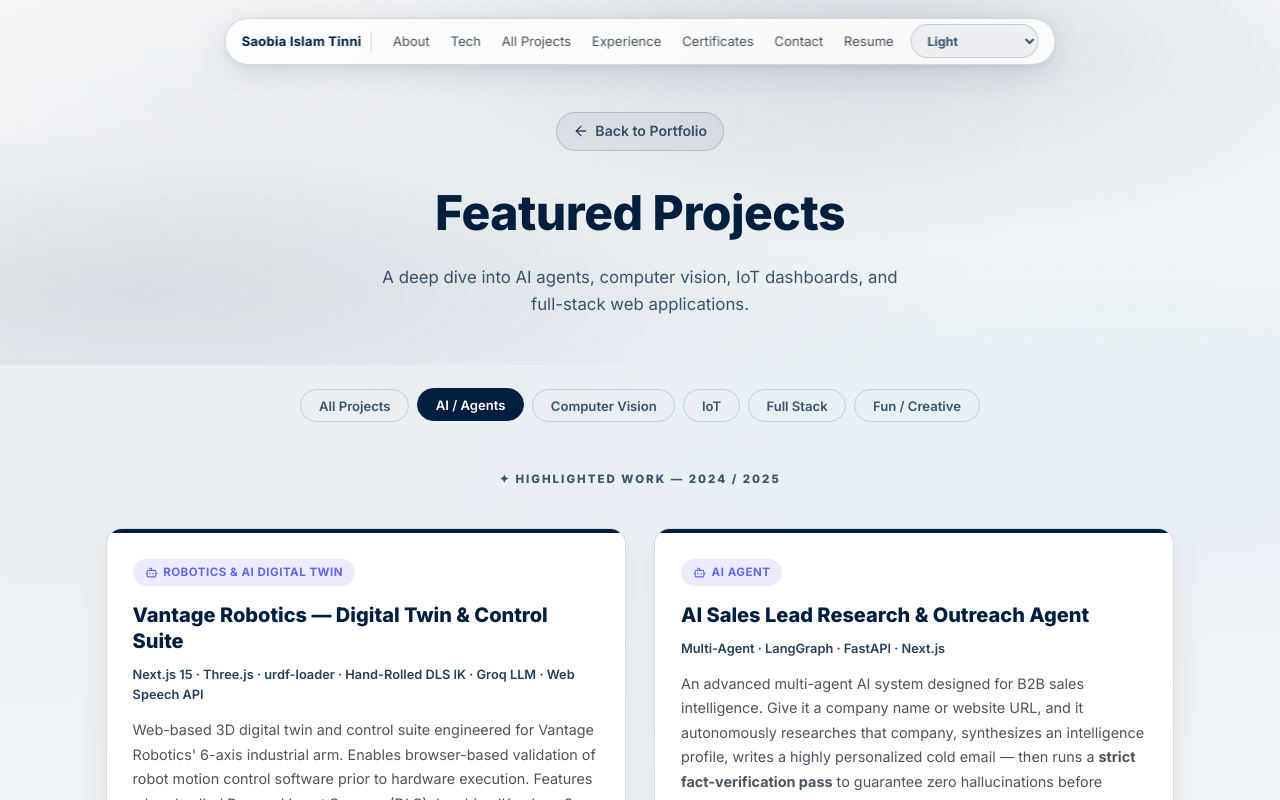
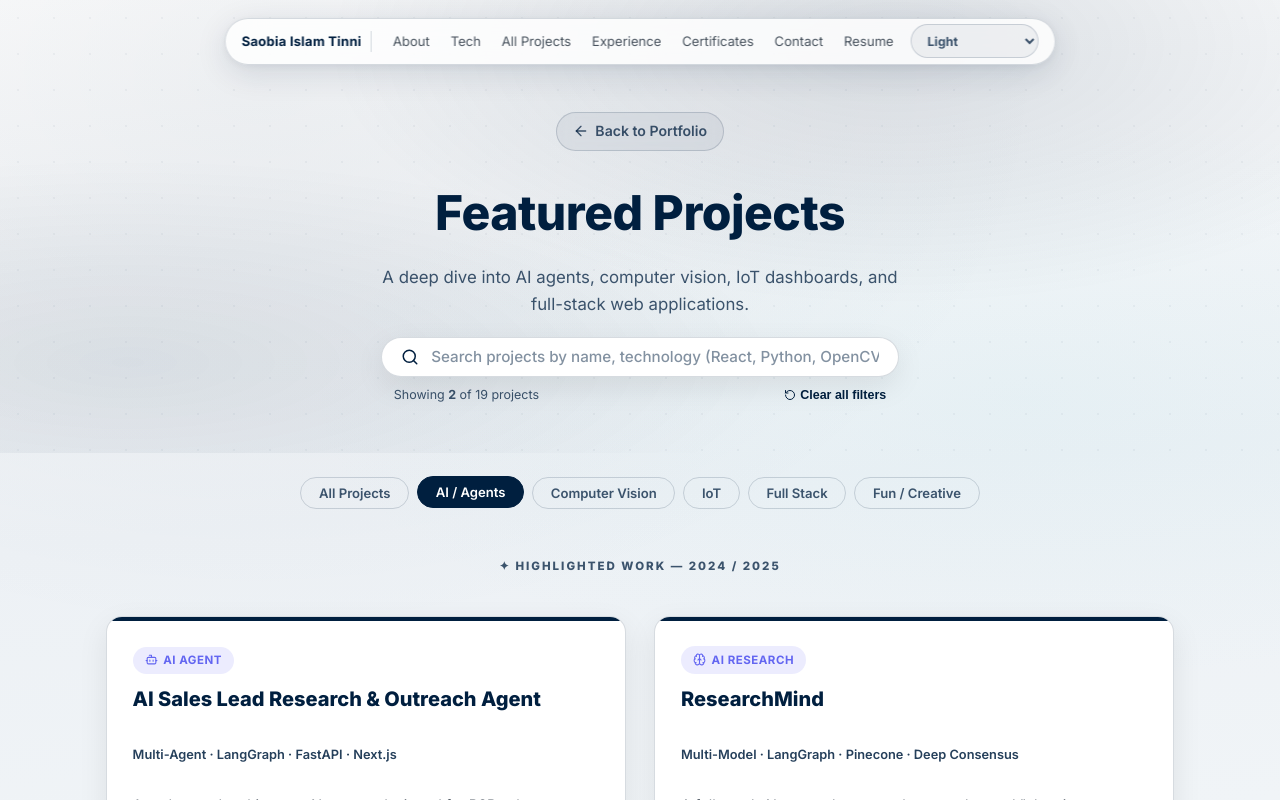
Before and after one commit to Saobia3i/Portfolio, a Next.js app: page /projects in a window 1280 px wide. Both pictures are taken after a click on the button "AI / Agents". Shown: the top 800 px of the page. Built offline with nearby package versions, Linux system fonts and the light colour scheme.

Commit message:
added searchbar

```diff
--- a/app/HomeClient.tsx
+++ b/app/HomeClient.tsx
@@ -279,7 +279,7 @@ const PROJECTS: ProjectCardData[] = [
       "Production-ready, event-driven digital twin for monitoring & optimizing office electrical consumption. Features a 2D interactive floorplan, real-time SSE device updates, 15 controllable devices, a Gemini-powered Discord AI bot, and ESP32 hardware integration.",
     tags: ["Next.js", "Python", "SQLite + SSE", "Discord.py", "Gemini Flash", "ESP32"],
     links: [
-      { href: "https://wattwatch-f099.onrender.com", label: "View Live", icon: "visibility", variant: "btn-live" },
+      { href: "https://watt-watch-chi.vercel.app", label: "View Live", icon: "visibility", variant: "btn-live" },
       { href: "https://github.com/Saobia3i/WattWatch", label: "GitHub", icon: "code", variant: "btn-github" },
     ],
   },
--- a/app/projects/ExpandableCardBody.tsx
+++ b/app/projects/ExpandableCardBody.tsx
@@ -3,7 +3,7 @@
 import { useLayoutEffect, useRef, useState, type ReactNode } from "react";
 import { ChevronDown, ChevronUp } from "lucide-react";
 
-const COLLAPSED_HEIGHT = 340;
+const COLLAPSED_HEIGHT = 260;
 
 /** Caps card body height so every card in a row starts equal-sized; a toggle expands it in place instead of stretching to match its tallest neighbor. */
 export default function ExpandableCardBody({ children }: { children: ReactNode }) {
@@ -14,19 +14,20 @@ export default function ExpandableCardBody({ children }: { children: ReactNode }
   useLayoutEffect(() => {
     const el = contentRef.current;
     if (!el) return;
-    setOverflows(el.scrollHeight > COLLAPSED_HEIGHT + 1);
+    setOverflows(el.scrollHeight > COLLAPSED_HEIGHT + 2);
   }, [children]);
 
   return (
     <div className="card-expandable">
       <div
         ref={contentRef}
-        className={`card-expandable-content ${expanded || !overflows ? "is-expanded" : ""}`.trim()}
-        style={!expanded && overflows ? { maxHeight: COLLAPSED_HEIGHT } : undefined}
+        className={`card-expandable-content ${expanded ? "is-expanded" : ""}`.trim()}
+        style={!expanded ? { height: COLLAPSED_HEIGHT, maxHeight: COLLAPSED_HEIGHT } : undefined}
       >
         {children}
         {!expanded && overflows && <div className="card-expandable-fade" aria-hidden="true" />}
       </div>
+      <div className="card-expandable-toggle-wrapper">
         {overflows && (
           <button
             type="button"
@@ -39,5 +40,6 @@ export default function ExpandableCardBody({ children }: { children: ReactNode }
           </button>
         )}
       </div>
+    </div>
   );
 }
--- a/app/projects/ProjectsClient.tsx
+++ b/app/projects/ProjectsClient.tsx
@@ -1,11 +1,11 @@
 "use client";
 
-import { useState } from "react";
+import React, { useState } from "react";
 import Link from "next/link";
-import { ArrowLeft, Briefcase, Code, Mail } from "lucide-react";
+import { ArrowLeft, Briefcase, Code, Mail, Search, X, RotateCcw } from "lucide-react";
 import Nav from "../Nav";
 import ProjectCard from "./ProjectCard";
-import { PROJECTS } from "./projects-data";
+import { PROJECTS, type ProjectData } from "./projects-data";
 
 const NAV_LINKS = [
   { href: "/#about", label: "About" },
@@ -25,8 +25,56 @@ const FILTERS = [
   { value: "fun", label: "Fun / Creative" },
 ];
 
+function getNodeText(node: React.ReactNode): string {
+  if (!node) return "";
+  if (typeof node === "string" || typeof node === "number") return String(node);
+  if (Array.isArray(node)) return node.map(getNodeText).join(" ");
+  if (typeof node === "object" && "props" in node && node.props) {
+    const props = node.props as { children?: React.ReactNode };
+    return getNodeText(props.children);
+  }
+  return "";
+}
+
 export default function ProjectsClient() {
   const [activeFilter, setActiveFilter] = useState("all");
+  const [searchQuery, setSearchQuery] = useState("");
+
+  const normalizedQuery = searchQuery.trim().toLowerCase();
+
+  const isProjectVisible = (project: ProjectData) => {
+    // 1. Check Category
+    const categories = Array.isArray(project.category)
+      ? project.category
+      : [project.category];
+    const matchesCategory =
+      activeFilter === "all" || categories.includes(activeFilter as any);
+
+    if (!matchesCategory) return false;
+
+    // 2. Check Search Query
+    if (!normalizedQuery) return true;
+
+    const titleText = getNodeText(project.title).toLowerCase();
+    const subtitleText = getNodeText(project.subtitle).toLowerCase();
+    const descText = getNodeText(project.desc).toLowerCase();
+    const tagsText = project.tags.join(" ").toLowerCase();
+
+    return (
+      titleText.includes(normalizedQuery) ||
+      subtitleText.includes(normalizedQuery) ||
+      descText.includes(normalizedQuery) ||
+      tagsText.includes(normalizedQuery) ||
+      project.id.toLowerCase().includes(normalizedQuery)
+    );
+  };
+
+  const visibleCount = PROJECTS.filter(isProjectVisible).length;
+
+  const resetFilters = () => {
+    setActiveFilter("all");
+    setSearchQuery("");
+  };
 
   return (
     <>
@@ -35,22 +83,66 @@ export default function ProjectsClient() {
       <header className="page-header">
         <div className="page-header-inner">
           <Link href="/#projects" className="back-btn">
-            <ArrowLeft size={16} />
-            {" "}
-            Back to Portfolio
+            <ArrowLeft size={16} /> Back to Portfolio
           </Link>
           <h1>
-            Featured
-            {" "}
-            <span>
-              Projects
-            </span>
+            Featured <span>Projects</span>
           </h1>
           <p>
             A deep dive into AI agents, computer vision, IoT dashboards, and full-stack web applications.
           </p>
+
+          {/* Search Bar */}
+          <div className="search-bar-container">
+            <div className="search-input-wrapper">
+              <Search className="search-icon" size={18} />
+              <input
+                type="text"
+                className="search-input"
+                placeholder="Search projects by name, technology (React, Python, OpenCV, LangGraph...)..."
+                value={searchQuery}
+                onChange={(e) => setSearchQuery(e.target.value)}
+              />
+              {searchQuery && (
+                <button
+                  className="search-clear-btn"
+                  onClick={() => setSearchQuery("")}
+                  aria-label="Clear search"
+                >
+                  <X size={14} />
+                </button>
+              )}
+            </div>
+            {(searchQuery || activeFilter !== "all") && (
+              <div className="search-meta-info">
+                <span>
+                  Showing <strong>{visibleCount}</strong> of {PROJECTS.length} projects
+                </span>
+                {(searchQuery || activeFilter !== "all") && (
+                  <button
+                    onClick={resetFilters}
+                    style={{
+                      background: "none",
+                      border: "none",
+                      color: "var(--secondary)",
+                      cursor: "pointer",
+                      fontSize: "0.78rem",
+                      fontWeight: 600,
+                      display: "flex",
+                      alignItems: "center",
+                      gap: "0.25rem",
+                    }}
+                  >
+                    <RotateCcw size={12} /> Clear all filters
+                  </button>
+                )}
+              </div>
+            )}
+          </div>
         </div>
       </header>
+
+      {/* Filter Tabs */}
       <div className="filter-bar">
         {FILTERS.map((f) => (
           <button
@@ -63,19 +155,32 @@ export default function ProjectsClient() {
           </button>
         ))}
       </div>
+
       {/* Projects Grid */}
       <main className="projects-section">
-        <p className="section-label">
-          ✦ Highlighted Work — 2024 / 2025
+        <p className="section-label">✦ Highlighted Work — 2024 / 2025</p>
+
+        {visibleCount === 0 ? (
+          <div className="no-projects-found">
+            <h3>No matching projects found</h3>
+            <p>
+              We couldn&apos;t find any projects matching &quot;{searchQuery}&quot;
+              {activeFilter !== "all" ? ` under the selected category` : ""}.
             </p>
+            <button className="reset-search-btn" onClick={resetFilters}>
+              <RotateCcw size={15} /> Reset Filters &amp; Search
+            </button>
+          </div>
+        ) : (
           <div className="projects-grid-full" id="projects-grid">
             {PROJECTS.map((project) => {
-            const hidden = activeFilter !== "all" && activeFilter !== project.category;
+              const hidden = !isProjectVisible(project);
               return <ProjectCard key={project.id} project={project} hidden={hidden} />;
             })}
           </div>
-        {/* /projects-grid-full */}
+        )}
       </main>
+
       <footer>
         <div className="footer-inner">
           <div className="footer-brand">
--- a/app/projects/page.tsx
+++ b/app/projects/page.tsx
@@ -446,6 +446,129 @@ const styles = `
       max-width: 550px;
     }
 
+    /* ===== SEARCH BAR ===== */
+    .search-bar-container {
+      width: min(650px, calc(100% - 2rem));
+      margin: 1.2rem auto 0;
+      position: relative;
+      z-index: 2;
+    }
+
+    .search-input-wrapper {
+      position: relative;
+      display: flex;
+      align-items: center;
+      background: var(--card-bg);
+      border: 1.5px solid var(--border-color);
+      border-radius: 999px;
+      padding: 0.6rem 1.2rem;
+      box-shadow: var(--shadow-light);
+      transition: all 0.25s ease;
+      backdrop-filter: blur(12px);
+    }
+
+    .search-input-wrapper:focus-within {
+      border-color: var(--secondary);
+      box-shadow: 0 0 0 4px rgba(var(--secondary-rgb), 0.15), var(--shadow-hover-light);
+      transform: translateY(-2px);
+    }
+
+    .search-icon {
+      color: var(--secondary);
+      margin-right: 0.75rem;
+      flex-shrink: 0;
+      transition: color 0.2s ease;
+    }
+
+    .search-input {
+      width: 100%;
+      background: transparent;
+      border: none;
+      outline: none;
+      font-family: inherit;
+      font-size: 0.95rem;
+      color: var(--text-main);
+      font-weight: 500;
+    }
+
+    .search-input::placeholder {
+      color: var(--text-muted);
+      opacity: 0.65;
+    }
+
+    .search-clear-btn {
+      background: rgba(var(--primary-rgb), 0.1);
+      border: none;
+      border-radius: 50%;
+      width: 24px;
+      height: 24px;
+      display: flex;
+      align-items: center;
+      justify-content: center;
+      color: var(--text-muted);
+      cursor: pointer;
+      margin-left: 0.5rem;
+      flex-shrink: 0;
+      transition: all 0.2s ease;
+    }
+
+    .search-clear-btn:hover {
+      background: rgba(var(--secondary-rgb), 0.2);
+      color: var(--secondary);
+    }
+
+    .search-meta-info {
+      display: flex;
+      align-items: center;
+      justify-content: space-between;
+      margin-top: 0.5rem;
+      padding: 0 0.8rem;
+      font-size: 0.78rem;
+      color: var(--text-muted);
+    }
+
+    .no-projects-found {
+      grid-column: 1 / -1;
+      text-align: center;
+      padding: 4rem 2rem;
+      background: var(--card-bg);
+      border: 1px dashed var(--border-color);
+      border-radius: 16px;
+      margin: 1rem 0;
+    }
+
+    .no-projects-found h3 {
+      font-size: 1.2rem;
+      font-weight: 700;
+      color: var(--text-heading);
+      margin-bottom: 0.5rem;
+    }
+
+    .no-projects-found p {
+      font-size: 0.9rem;
+      color: var(--text-muted);
+      margin-bottom: 1.2rem;
+    }
+
+    .reset-search-btn {
+      display: inline-flex;
+      align-items: center;
+      gap: 0.4rem;
+      padding: 0.45rem 1.1rem;
+      border-radius: 999px;
+      background: var(--secondary);
+      color: #001f3f;
+      font-weight: 700;
+      font-size: 0.82rem;
+      border: none;
+      cursor: pointer;
+      transition: transform 0.2s ease;
+    }
+
+    .reset-search-btn:hover {
+      transform: translateY(-2px);
+    }
+
     /* ===== FILTER TABS ===== */
     .filter-bar {
       display: flex;
@@ -495,7 +618,7 @@ const styles = `
       display: grid;
       grid-template-columns: repeat(auto-fill, minmax(340px, 1fr));
       gap: 1.8rem;
-      align-items: start;
+      align-items: stretch;
     }
 
     /* ===== PROJECT DETAIL CARD ===== */
@@ -509,6 +632,7 @@ const styles = `
       position: relative;
       display: flex;
       flex-direction: column;
+      height: 100%;
       scroll-margin-top: 130px;
     }
 
@@ -541,7 +665,7 @@ const styles = `
     }
 
     .card-body {
-      padding: 1.6rem 1.6rem 1rem;
+      padding: 1.6rem 1.6rem 0.8rem;
       flex: 1;
       display: flex;
       flex-direction: column;
@@ -551,6 +675,7 @@ const styles = `
     .card-expandable {
       display: flex;
       flex-direction: column;
+      flex: 1;
     }
 
     .card-expandable-content {
@@ -575,12 +700,19 @@ const styles = `
       pointer-events: none;
     }
 
+    .card-expandable-toggle-wrapper {
+      height: 38px;
+      display: flex;
+      align-items: center;
+      margin-top: 0.4rem;
+      flex-shrink: 0;
+    }
+
     .card-expandable-toggle {
       display: inline-flex;
       align-items: center;
       gap: 0.3rem;
       align-self: flex-start;
-      margin-top: 0.9rem;
       padding: 0.4rem 0.85rem;
       border-radius: 999px;
       border: 1px solid var(--border-color);
@@ -617,8 +749,9 @@ const styles = `
       text-transform: uppercase;
       padding: 0.28rem 0.75rem;
       border-radius: 999px;
-      margin-bottom: 1rem;
+      margin-bottom: 0.8rem;
       width: fit-content;
+      flex-shrink: 0;
     }
 
     .badge-ai     { background: rgba(99,102,241,0.12);  color: #6366f1; }
@@ -637,8 +770,13 @@ const styles = `
       font-size: 1.25rem;
       font-weight: 800;
       color: var(--text-heading);
-      margin-bottom: 0.65rem;
+      margin-bottom: 0.4rem;
       line-height: 1.3;
+      min-height: 3.25rem;
+      display: -webkit-box;
+      -webkit-line-clamp: 2;
+      -webkit-box-orient: vertical;
+      overflow: hidden;
     }
 
     .card-subtitle {
@@ -647,6 +785,11 @@ const styles = `
       color: var(--secondary);
       margin-bottom: 0.8rem;
       opacity: 0.85;
+      min-height: 2.2rem;
+      display: -webkit-box;
+      -webkit-line-clamp: 2;
+      -webkit-box-orient: vertical;
+      overflow: hidden;
     }
 
     .card-desc {
@@ -654,7 +797,6 @@ const styles = `
       color: var(--text-bio);
       line-height: 1.7;
       margin-bottom: 1rem;
-      flex: 1;
     }
 
     /* Feature list */
@@ -715,10 +857,12 @@ const styles = `
     .card-actions {
       display: flex;
       gap: 0.6rem;
-      flex-wrap: wrap;
+      align-items: center;
       padding: 1rem 1.6rem 1.4rem;
       border-top: 1px solid var(--border-color);
       margin-top: auto;
+      min-height: 4.4rem;
+      flex-shrink: 0;
     }
 
     /* Cards with no live/GitHub links (e.g. internal-only tools) still get the
@@ -728,7 +872,8 @@ const styles = `
       margin-top: auto;
       padding: 1rem 1.6rem 1.4rem;
       border-top: 1px solid var(--border-color);
-      min-height: 3.05rem;
+      min-height: 4.4rem;
+      flex-shrink: 0;
     }
 
     .project-btn {
--- a/app/projects/projects-data.tsx
+++ b/app/projects/projects-data.tsx
@@ -656,11 +656,11 @@ export const PROJECTS: ProjectData[] = [
   // ====== PROJECT: Vantage Robotics ======
   {
     id: "vantage-robotics",
-    category: "ai",
+    category: "iot",
     delayMs: 0,
-    badgeVariant: "badge-ai",
-    badgeIcon: "bot",
-    badgeLabel: "Robotics & AI Digital Twin",
+    badgeVariant: "badge-iot",
+    badgeIcon: "zap",
+    badgeLabel: "Robotics & IoT Digital Twin",
     title: "Vantage Robotics — Digital Twin & Control Suite",
     subtitle: "Next.js 15 · Three.js · urdf-loader · Hand-Rolled DLS IK · Groq LLM · Web Speech API",
     desc: (
@@ -975,12 +975,8 @@ export const PROJECTS: ProjectData[] = [
         content: (
           <>
             <strong>Live:</strong>{" "}
-            <a href="https://wattwatch-f099.onrender.com" target="_blank" rel="noopener noreferrer">
-              wattwatch-f099.onrender.com
-            </a>{" "}
-            |{" "}
             <a href="https://watt-watch-chi.vercel.app" target="_blank" rel="noopener noreferrer">
-              Vercel Mirror
+              watt-watch-chi.vercel.app
             </a>{" "}
             | Discord Bot: <em>Smart Circuit Bot</em> (24/7 active)
           </>
@@ -1011,12 +1007,11 @@ export const PROJECTS: ProjectData[] = [
       "Groq",
       "ESP32",
       "ACS712",
-      "Render",
       "Vercel",
     ],
     actions: [
       {
-        href: "https://wattwatch-f099.onrender.com",
+        href: "https://watt-watch-chi.vercel.app",
         label: "View Live",
         variant: "btn-live",
         icon: "live",
```
Lines whose indentation alone changed are shown as unchanged.
